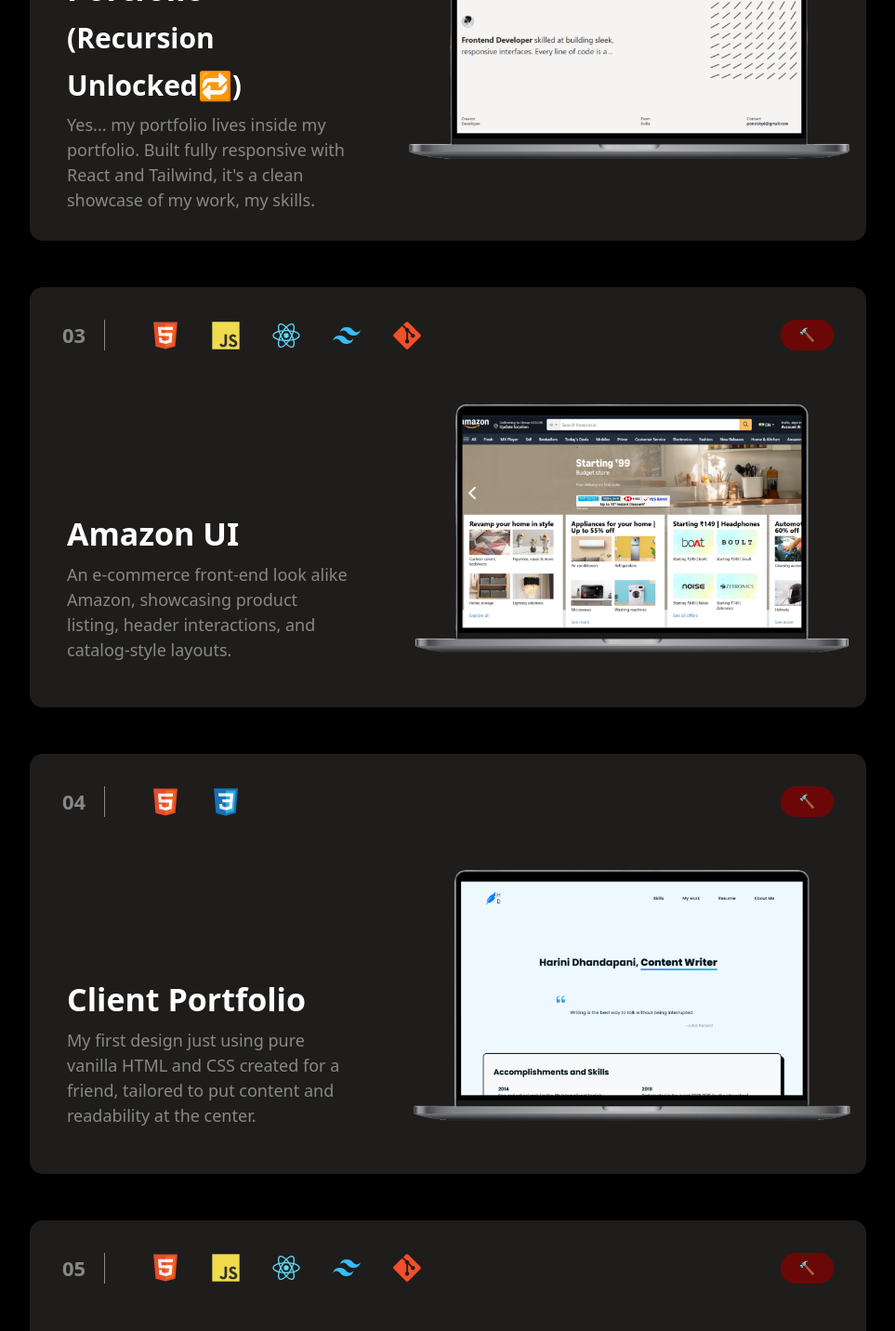
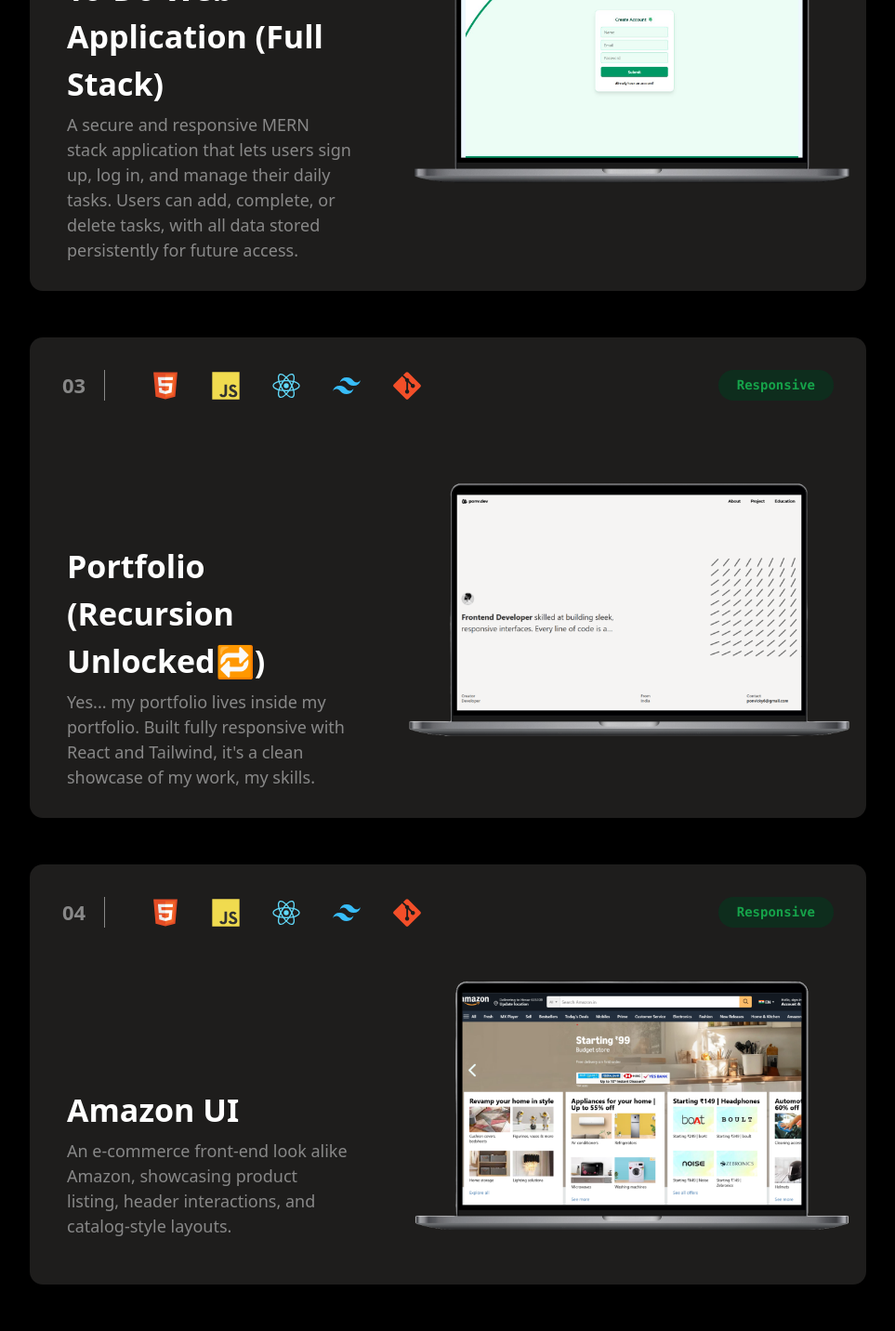
Before and after one commit to PonVicky/Portfolio, a React (Vite) app: page / in a window 1280 px wide. Shown: the part 2740-4172 px from the top of the page at 93% size, without its empty margins (158-1121 px from the left). Built offline with nearby package versions, Linux system fonts and the light colour scheme.

Commit message:
Project updation, made dynamic layouts for projects

```diff
--- a/src/components/About.jsx
+++ b/src/components/About.jsx
@@ -6,6 +6,7 @@
 import html from "../images/techstackLogos/HTML5.svg";
 import git from "../images/miscallaneous/Git.svg";
 import javascript from "../images/techstackLogos/JavaScript.svg";
+import mongo from "../images/techstackLogos/mongo.svg";
 
 import github from "../images/socials/GitHub.svg";
 import dsa from "../images/githubdesktop.png";
@@ -17,6 +18,7 @@
 import port from "../images/portfoliodesktop.png";
 import gumroad from "../images/gumroaddesktop.png";
 import harini from "../images/harini.png";
+import Project from "./Project";
 function About() {
   const cardDetails = [
     {
@@ -97,7 +99,73 @@
         <p className=" text-white text-[50px] md:text-[80px] font-[700] mb-[50px] md:mb-[90px] leading-[1.1]">
           Side Projects<b>.</b>
         </p>
-        <section className="w-[100%] md:w-[75%] mx-auto mb-[40px] md:mb-[50px]">
+        <Project
+          website={"https://swiggy-vickys-react5.netlify.app/"}
+          images={[html, javascript, react, tailwind, git]}
+          title={"Swiggy"}
+          number={"01"}
+          description={
+            "A responsive front-end recreation of a food ordering interface, designed with a focus on clean layouts and smooth user flow."
+          }
+          isResponsive={"Responsive"}
+          projectImage={desktop}
+        />
+        <Project
+          website={"https://fullstacktodo1.netlify.app/"}
+          title={"To-Do Web Application (Full Stack)"}
+          number={"02"}
+          images={[html, javascript, react, node, mongo, tailwind, git]}
+          description={
+            "A secure and responsive MERN stack application that lets users sign up, log in, and manage their daily tasks. Users can add, complete, or delete tasks, with all data stored persistently for future access."
+          }
+          isResponsive={"Responsive"}
+          projectImage={todo}
+        />
+        <Project
+          website={"https://ponvigneshworks.netlify.app/"}
+          images={[html, javascript, react, tailwind, git]}
+          title={"Portfolio (Recursion Unlocked🔁)"}
+          number={"03"}
+          description={
+            "Yes... my portfolio lives inside my portfolio. Built fully responsive with React and Tailwind, it's a clean showcase of my work, my skills."
+          }
+          isResponsive={"Responsive"}
+          projectImage={port}
+        />
+        <Project
+          website="https://vickyamazon.netlify.app/"
+          images={[html, javascript, react, tailwind, git]}
+          number={"04"}
+          isResponsive={"🔨"}
+          title={"Amazon UI"}
+          description={
+            "An e-commerce front-end look alike Amazon, showcasing product listing, header interactions, and catalog-style layouts."
+          }
+          projectImage={amazon}
+        />
+        <Project
+          website="https://benevolent-pavlova-0db68b.netlify.app/"
+          number={"05"}
+          images={[html, css]}
+          isResponsive={"🔨"}
+          title={"Client Portfolio"}
+          description={
+            "My first design just using pure vanilla HTML and CSS created for a friend, tailored to put content and at the center."
+          }
+          projectImage={harini}
+        />
+        <Project
+          website={"https://gumroad-vicky-react2.netlify.app/"}
+          number={"06"}
+          images={[html, javascript, react, tailwind, git]}
+          isResponsive={"🔨"}
+          title={"Gumroad clone"}
+          description={
+            "A multi page web app inspired by Gumroad, built to explore product presentation and Strong CTAs."
+          }
+          projectImage={gumroad}
+        />
+        {/* <section className="w-[100%] md:w-[75%] mx-auto mb-[40px] md:mb-[50px]">
           <div
             className="bg-[#1e1d1c] h-auto rounded-xl mb-[20px] overflow-hidden px-[10px] md:p-[20px] text-[#888]
           transition duration-300 ease-in-out hover:shadow-[0_0_15px_3px_rgba(198,198,198,0.9)]
@@ -271,9 +339,7 @@
                 />
                 <img src={git} alt="nothing" className="w-[20px] md:w-[30px]" />
               </div>
-              {/* <p className="hidden  bg-[#0e2d1d] text-[9px] md:text-[14px] md:flex items-center px-[10px] md:px-[20px] md:py-[2px] rounded-2xl text-[#16a34a] font-mono font-bold hover:text-[#45b56e] hover:bg-[#1f382c]">
-                Responsive
-              </p> */}
+\
               <p className="hidden  bg-[#6c0707] text-[9px] md:text-[14px] md:flex items-center px-[10px] md:px-[20px] md:py-[2px] rounded-2xl text-[#be1010] font-mono font-bold hover:text-[#be1010] hover:bg-[#7b2020]">
                 🔨
               </p>
@@ -330,9 +396,7 @@
                   className="w-[20px] md:w-[30px] mr-[18px] md:mr-[35px]"
                 />
               </div>
-              {/* <p className="hidden  bg-[#0e2d1d] text-[9px] md:text-[14px] md:flex  items-center px-[10px] md:px-[20px] md:py-[2px] rounded-2xl text-[#16a34a] font-mono font-bold hover:text-[#45b56e] hover:bg-[#1f382c]">
-                Responsive
-              </p> */}
+
               <p className="hidden  bg-[#6c0707] text-[9px] md:text-[14px] md:flex items-center px-[10px] md:px-[20px] md:py-[2px] rounded-2xl text-[#be1010] font-mono font-bold hover:text-[#be1010] hover:bg-[#7b2020]">
                 🔨
               </p>
@@ -401,9 +465,7 @@
 
                 <img src={git} alt="nothing" className="w-[20px] md:w-[30px]" />
               </div>
-              {/* <p className="hidden  bg-[#0e2d1d] text-[9px] md:text-[14px] md:flex  items-center px-[10px] md:px-[20px] md:py-[2px] rounded-2xl text-[#16a34a] font-mono font-bold hover:text-[#45b56e] hover:bg-[#1f382c]">
-                Responsive
-              </p> */}
+
               <p className="hidden  bg-[#6c0707] text-[9px] md:text-[14px] md:flex items-center px-[10px] md:px-[20px] md:py-[2px] rounded-2xl text-[#be1010] font-mono font-bold hover:text-[#be1010] hover:bg-[#7b2020]">
                 🔨
               </p>
@@ -469,9 +531,7 @@
               <p className="hidden  bg-[#0e2d1d] text-[9px] md:text-[14px] md:flex  items-center px-[10px] md:px-[20px] md:py-[2px] rounded-2xl text-[#16a34a] font-mono font-bold hover:text-[#45b56e] hover:bg-[#1f382c]">
                 Responsive
               </p>
-              {/* <p className="hidden  bg-[#6c0707] text-[9px] md:text-[14px] md:flex items-center px-[10px] md:px-[20px] md:py-[2px] rounded-2xl text-[#be1010] font-mono font-bold hover:text-[#be1010] hover:bg-[#7b2020]">
-                🔨
-              </p> */}
+
             </section>
             <section className="flex items-center just mb-[10px] flex-col md:flex-row">
               <nav className=" min-w-[38%] md:pl-[20px]  md:pt-[15px]">
@@ -493,7 +553,7 @@
               <img src={todo} alt="desktop" className="w-[100%]  md:w-[70%]" />
             </section>
           </div>
-        </section>
+        </section> */}
       </div>
       {/* leetcode stuffs */}
       <div className="mt-[100px]">
--- /dev/null
+++ b/src/components/Project.jsx
@@ -0,0 +1,72 @@
+function Project(props) {
+  const openWebsite = () => {
+    window.open(`${props.website}`, "_blank"); // _blank opens in a new tab
+  };
+
+  // props.website, props.number, props.images, props.title, props.description, props.projectImage
+
+  return (
+    <div>
+      <section className="w-[100%] md:w-[75%] mx-auto mb-[40px] md:mb-[50px]">
+        <div
+          className="bg-[#1e1d1c] h-auto rounded-xl mb-[20px] overflow-hidden px-[10px] md:p-[20px] text-[#888]
+              transition duration-300 ease-in-out hover:shadow-[0_0_15px_3px_rgba(198,198,198,0.9)]
+              hover:scale-101
+              hover:cursor-pointer
+              "
+          onClick={openWebsite}
+        >
+          <section className="flex justify-between text-[16px] md:text-[22px] p-[5px] pt-[15px] md:p-[15px]">
+            <div className="flex items-center ">
+              <p className=" font-[600] pr-[10px] md:pr-[20px]  border-r border-[#888] mr-[20px] md:mr-[50px]">
+                {props.number}{" "}
+              </p>
+              {props.images && (
+                <div className="flex items-center">
+                  {props.images.map((imgSrc, index) => (
+                    <img
+                      key={index}
+                      src={imgSrc}
+                      alt="tech-logo"
+                      className="w-[20px] md:w-[30px] mr-[18px] md:mr-[35px]"
+                    />
+                  ))}
+                </div>
+              )}
+            </div>
+            <p className="hidden  bg-[#0e2d1d] text-[9px] md:text-[14px] md:flex items-center px-[10px] md:px-[20px] md:py-[2px] rounded-2xl text-[#16a34a] font-mono font-bold hover:text-[#45b56e] hover:bg-[#1f382c]">
+              Responsive
+            </p>
+          </section>
+          <section
+            className="flex items-center just mb-[10px]
+                  flex-col md:flex-row
+                "
+          >
+            <nav className=" min-w-[38%] md:pl-[20px]  md:pt-[15px]">
+              <section
+                className="textra flex justify-center
+                   flex-col  mt-[20px]  md:mt-[40%]"
+              >
+                <p className="text-[20px] md:text-[34px] text-white font-[700] ">
+                  {props.title}
+                </p>
+
+                <p className="text-[13px] md:text-[18px]  clamp-3 md:line-clamp-none mt-[2px] md:mt-[5px]">
+                  {props.description}
+                </p>
+              </section>
+            </nav>
+            <img
+              src={props.projectImage}
+              alt="desktop"
+              className="w-[100%]  md:w-[70%]"
+            />
+          </section>
+        </div>
+      </section>
+    </div>
+  );
+}
+
+export default Project;
```
Also changed, not shown: src/images/tododesktop.png.
